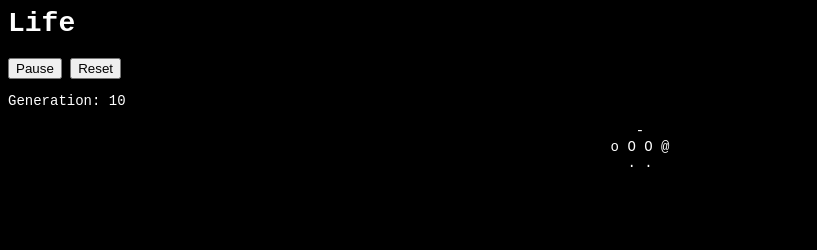
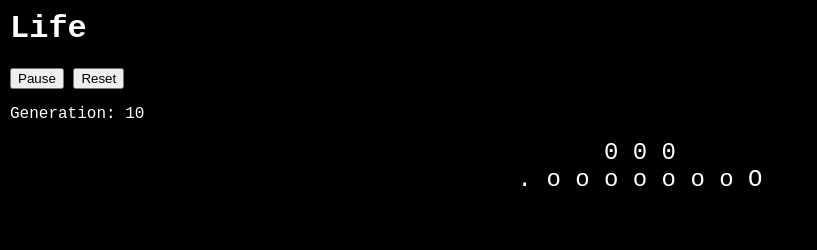
Before and after one commit to BradleyKH/life, a plain HTML site: page index.html in a window 1280 px wide. Shown: the whole page, without its empty margins (0-817 px from the left). Drawn offline with Linux system fonts and the light colour scheme.

Commit message:
Misc tweaks

```diff
--- a/index.html
+++ b/index.html
@@ -1,127 +1,51 @@
 <html><head><title>Life Model</title>
+
+<meta name="viewport" content="width=device-width, initial-scale=1">
 
 <style type="text/css">
 BODY {
   background-color: #000000;
 	color: #FFFFFF;
 	font-family: Courier New, Courier;
-	font-size: 14px;
+	margin: 0px;
+}
+
+HEADER {
+	margin: 10px;
+}
+
+MAIN {
+	margin: 5px;
 }
 
 #model {
-  text-align: center;
-  display: block;
+	font-size: 24px;
+	display: block;
+	text-align: center;
 }
 </style>
 
-<script language="javascript">
-
-var genNum = 0;
-var running = true;
-var dots = ['.'];
-
-
-function randomNum() {
-  var r = Math.random();
-  return r;
-}
-
-function toggleRunning() {
-  running = !running;
-	const p = document.getElementById('pauseButton');
-	if (p.innerHTML == 'Pause')
-	  p.innerHTML = 'Resume';
-  else
-	  p.innerHTML = 'Pause';
-}
-
-function nextGen() {
-	var newDots = [''];
-  if (genNum < 999 && running) {
-    dots[dots.length] = '';
-    for (var i = 0; i < dots.length; i++) {
-      newDots[i + 1] = '';
-      for (var j = 0; j < dots[i].length; j++) {
-        if (dots[i][j] == '.') {
-          var r = randomNum();
-          if (r < 0.05)
-            break;
-          else
-            newDots[i] += 'o';
-        }
-        else if (dots[i][j] == 'o') {
-          var rr = randomNum();
-          if (rr < 0.05)
-            break;
-          else if (rr >= 0.1 && rr < 0.5)
-            newDots[i] += 'O';
-          else {
-            newDots[i] += 'O';
-            newDots[i + 1] += '. ';
-          }
-        }
-        else if (dots[i][j] == 'O') {
-          newDots[i] += '@';
-          newDots[i + 1] += '. . '
-        }
-        else if (dots[i][j] == '@') {
-          newDots[i] += '0';
-          newDots[i + 1] += '. ';
-        }
-        else if (dots[i][j] == '0')
-          newDots[i] += '-';
-        else
-          newDots[i] += ' ';
-      }
-    }
-
-  dots = newDots;
-
-  for (var i = 0; i < dots.length - 1; i++) {
-    if (dots[i].trim() == '') {
-      dots[i] = newDots[i + 1];
-      dots[i + 1] = ' ';
-    }
-  }
-
-  dots = dots.filter(Boolean);
-
-  writtenDots = '';
-  for (var i = 0; i < dots.length; i++) {
-    writtenDots += dots[i] + '<br>';
-  }
-
-  genNum++;
-  document.getElementById('gen').innerHTML = genNum;
-  document.getElementById('model').innerHTML = writtenDots;
-  }
-}
-
-function lifeModel() {
-  document.getElementById('gen').innerHTML = genNum;
-  document.getElementById('model').innerHTML = dots;
-  setInterval(nextGen, 500);
-}
-
-function reset() {
-  genNum = 0;
-  dots = ['.'];
-	document.getElementById('gen').innerHTML = genNum;
-	document.getElementById('model').innerHTML = dots;
-}
-
-</script>
+<script type="text/javascript" src="life.js"></script>
 
 </head>
 
 <body onload="lifeModel();">
+
+<header>
 <h1>Life</h1>
 <p>
  <button onclick="toggleRunning();" id="pauseButton">Pause</button>
  <button onclick="reset();">Reset</button>
 </p>
+
 <p>Generation: <span id="gen"></span></p>
+
+</header>
+
+<main>
 
 <span id="model"></span>
 
+</main>
+
 </body></html>
--- /dev/null
+++ b/life.js
@@ -0,0 +1,117 @@
+var genNum = 0;
+var running = true;
+var dots = ['.'];
+
+function randomNum() {
+  var r = Math.random();
+  return r;
+}
+
+function toggleRunning() {
+  running = !running;
+	const p = document.getElementById('pauseButton');
+	if (p.innerHTML == 'Pause')
+	  p.innerHTML = 'Resume';
+  else
+	  p.innerHTML = 'Pause';
+}
+
+function lifeModel() {
+  document.getElementById('gen').innerHTML = genNum;
+  document.getElementById('model').innerHTML = dots;
+  setInterval(nextGen, 500);
+}
+
+function reset() {
+  genNum = 0;
+  dots = ['.'];
+	document.getElementById('gen').innerHTML = genNum;
+	document.getElementById('model').innerHTML = dots;
+}
+
+function nextGen() {
+	var newDots = [''];
+  if (genNum < 999 && running) {
+    dots[dots.length] = '';
+    for (var i = 0; i < dots.length; i++) {
+      newDots[i + 1] = '';
+      for (var j = 0; j < dots[i].length; j++) {
+        if (dots[i][j] == '.') {
+          var ra = randomNum();
+          if (ra < 0.05)
+            break;
+          else
+            newDots[i] += 'o';
+        }
+        else if (dots[i][j] == 'o') {
+          var rb = randomNum();
+          if (rb < 0.05)
+            break;
+          else if (rb >= 0.05 && rb < 0.5)
+            newDots[i] += 'O';
+          else {
+            newDots[i] += 'O';
+            newDots[i + 1] += '. ';
+          }
+        }
+        else if (dots[i][j] == 'O') {
+				  var rc = randomNum();
+					  if (rc < 0.05)
+						  break;
+						else if (rc >= 0.05 && rc < 0.3) {
+							newDots[i] += '@';
+							newDots[i + 1] += '. '
+						}
+						else if (rc >= 0.3 && rc < 0.7) {
+							newDots[i] += '@';
+							newDots[i + 1] += '. . '
+						}
+						else {
+							newDots[i] += '@';
+							newDots[i + 1] += '. . . '
+						}
+        }
+        else if (dots[i][j] == '@') {
+					var rd = randomNum();
+					  if (rd < 0.1)
+						  break;
+						else if (rd >= 0.1 && rd < 0.5) {
+							newDots[i] += '0';
+							newDots[i + 1] += '. ';
+						}
+						else
+							newDots[i] += '0';
+        }
+        else if (dots[i][j] == '0') {
+									var re = randomNum();
+					if (re < 0.2)
+						  break;
+					else
+            newDots[i] += '-';
+				}
+        else
+          newDots[i] += ' ';
+      }
+    }
+
+  dots = newDots;
+
+  for (var i = 0; i < dots.length - 1; i++) {
+    if (dots[i].trim() == '') {
+      dots[i] = newDots[i + 1];
+      dots[i + 1] = ' ';
+    }
+  }
+
+  dots = dots.filter(Boolean);
+
+  writtenDots = '';
+  for (var i = 0; i < dots.length; i++) {
+    writtenDots += dots[i] + '<br>';
+  }
+
+  genNum++;
+  document.getElementById('gen').innerHTML = genNum;
+  document.getElementById('model').innerHTML = writtenDots;
+  }
+}
```
Also changed, not shown: README.md.
